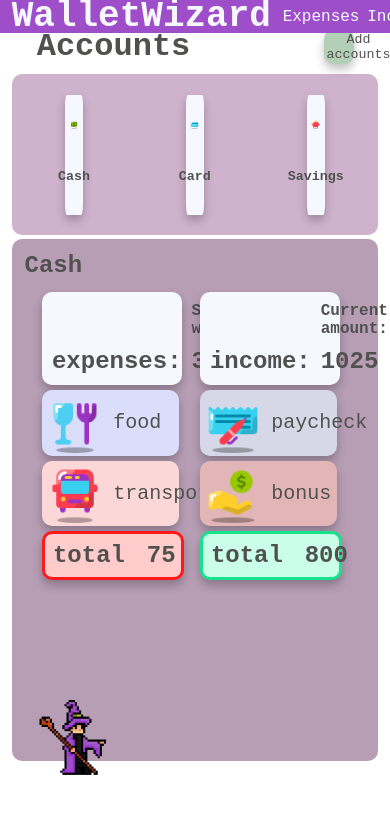
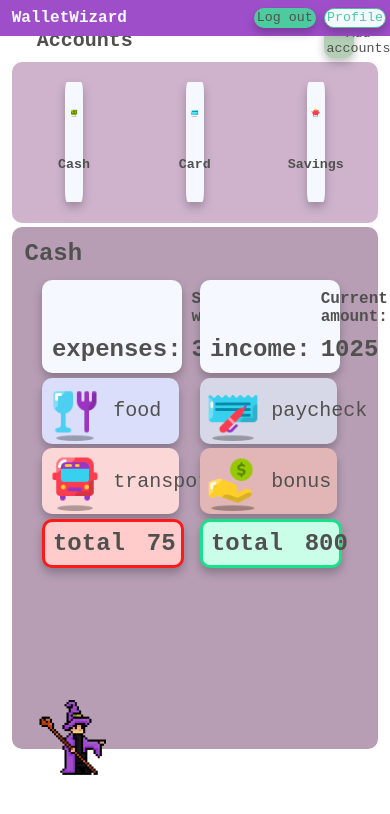
Before and after one commit to yyong1/wallet-wizard-React, a React (Create React App) app: page /accounts in a window 390 px wide. Shown: the top 814 px of the page. Built offline with nearby package versions, Linux system fonts and the light colour scheme; some icons are missing.

Commit message:
attempting responsiveness

```diff
--- a/src/components/categories/Categories.css
+++ b/src/components/categories/Categories.css
@@ -97,3 +97,13 @@
   width:25%;
   height: 80%;
 }
+
+@media (max-width:600px) {
+  .categories{
+    margin:5%;
+  }
+
+  .title{
+
+  }
+}
--- a/src/components/navbar/Navbar.css
+++ b/src/components/navbar/Navbar.css
@@ -30,8 +30,9 @@
     text-decoration: none;
 }
 
-.navbar h2 a:hover{
+.navbar h2:hover{
     text-decoration: none;
+    cursor: pointer;
 }
 
 .navbar .buttons{
@@ -45,3 +46,30 @@
 .navbar .buttons button{
     padding:1%;
 }
+
+@media (max-width:600px) {
+    .navbar{
+    /* padding: 1%; */
+    /* display: flex;
+    align-items: center; */
+    /* width: 100%; */
+    /* height: 3%; */
+    /* margin: 0 auto; */
+    background-color: var(--primary);
+    height: auto;
+    /* display: block; */
+    /* position:fixed; */
+    /* top:0; */
+    }
+
+    .navbar h2{
+        font-size: 16px;
+    }
+
+    /*should make a new navbar*/
+    .navbar a{
+        /* font-size: 10px; */
+        display: none;
+    }
+
+}
--- a/src/index.css
+++ b/src/index.css
@@ -200,3 +200,14 @@ button.icon-color-dropdown{
   border-color: var(--ww-white);
   border-radius: 10px;
 }
+
+@media (max-width:600px){
+  button{
+    width: 40%;
+    height: auto;
+  }
+
+  h1{
+    font-size: 20px
+  }
+}
```
